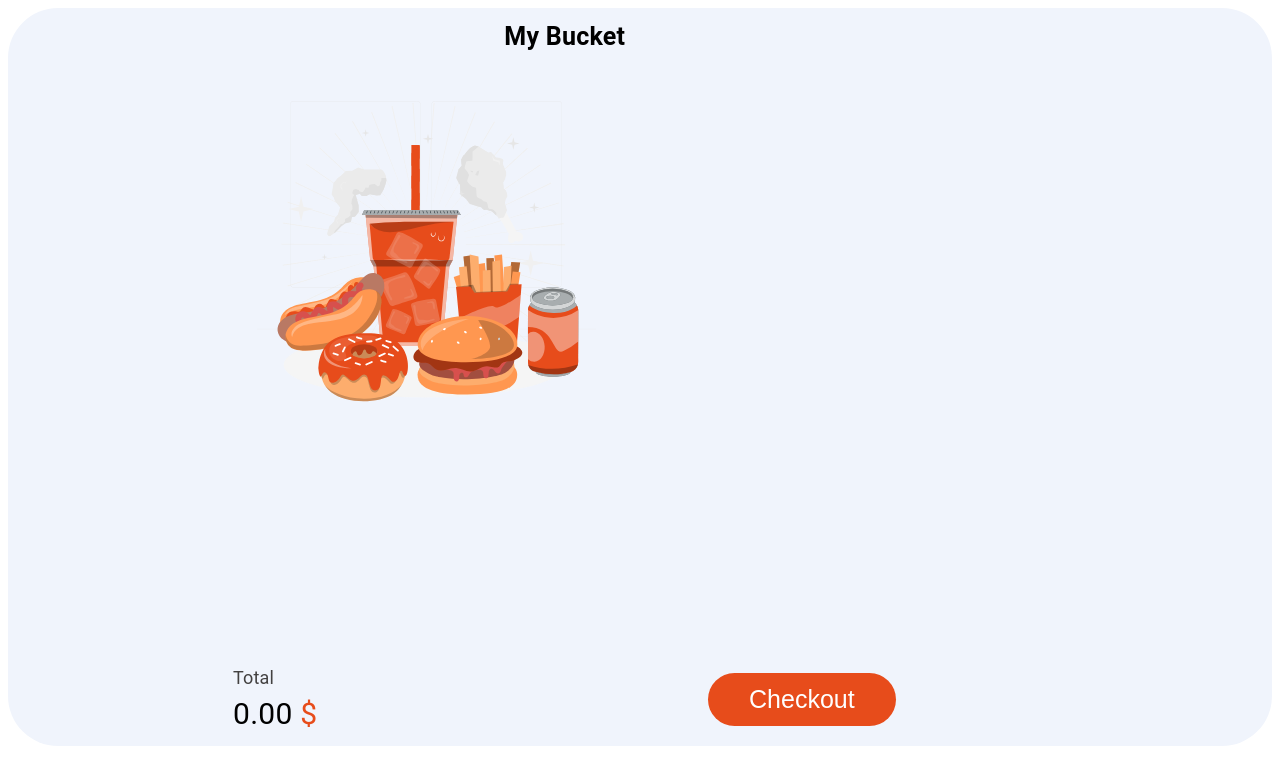
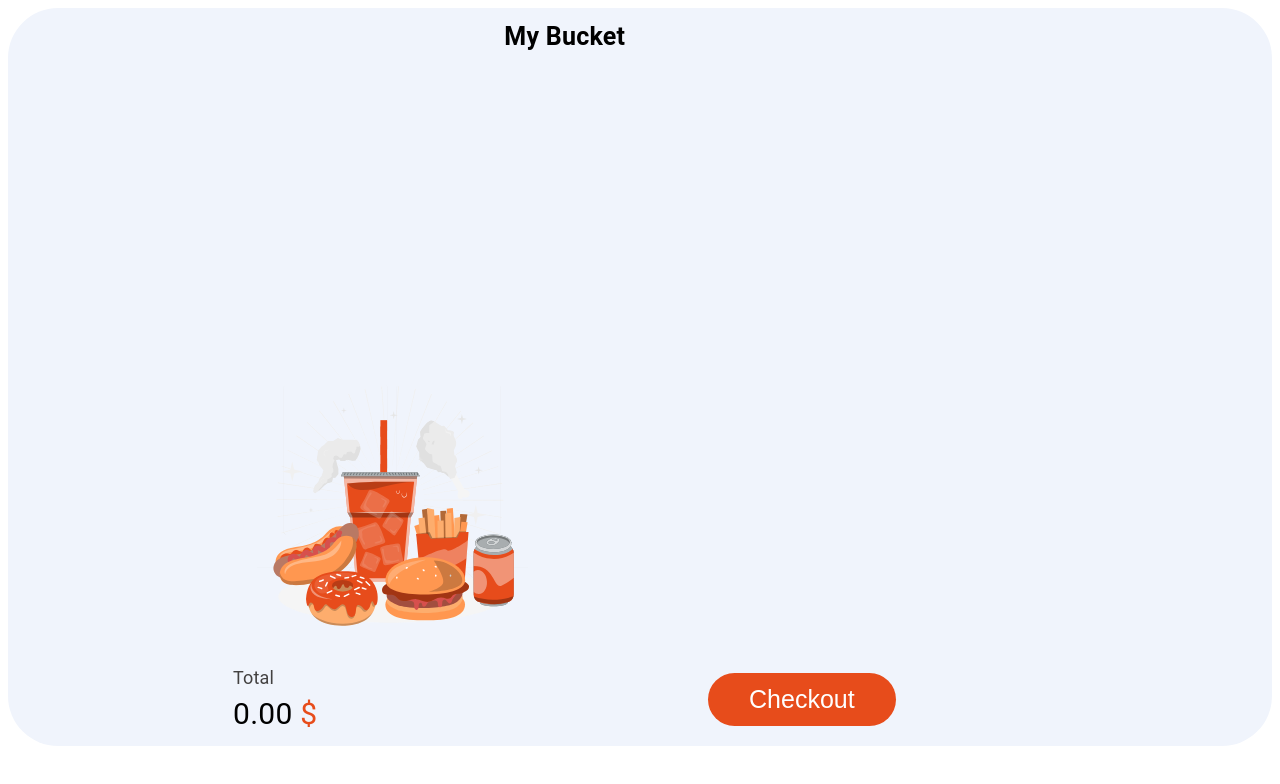
Before and after one commit to ParanoidBat/monke-labs, a React (Vite) app: page /cart in a window 1280 px wide. Shown: the top 784 px of the page. Built offline with nearby package versions, Linux system fonts and the light colour scheme.

Commit message:
cart ilustration fix

```diff
--- a/src/pages/Cart/index.jsx
+++ b/src/pages/Cart/index.jsx
@@ -73,13 +73,14 @@ export default function Cart() {
         item
         xs={5}
         sx={{
+          position: "relative",
           display: {
             xs: "none",
             md: "block",
           },
         }}
       >
-        <img src={CartIllustration} />
+        <img style={styles.image} src={CartIllustration} />
       </Grid>
       <ActionArea
         tag={"Total"}
--- a/src/pages/Cart/styles.js
+++ b/src/pages/Cart/styles.js
@@ -12,4 +12,9 @@ export default {
     height: "70vh",
     overflowY: "auto",
   },
+  image: {
+    width: "80%",
+    position: "absolute",
+    bottom: 0,
+  },
 };
```
